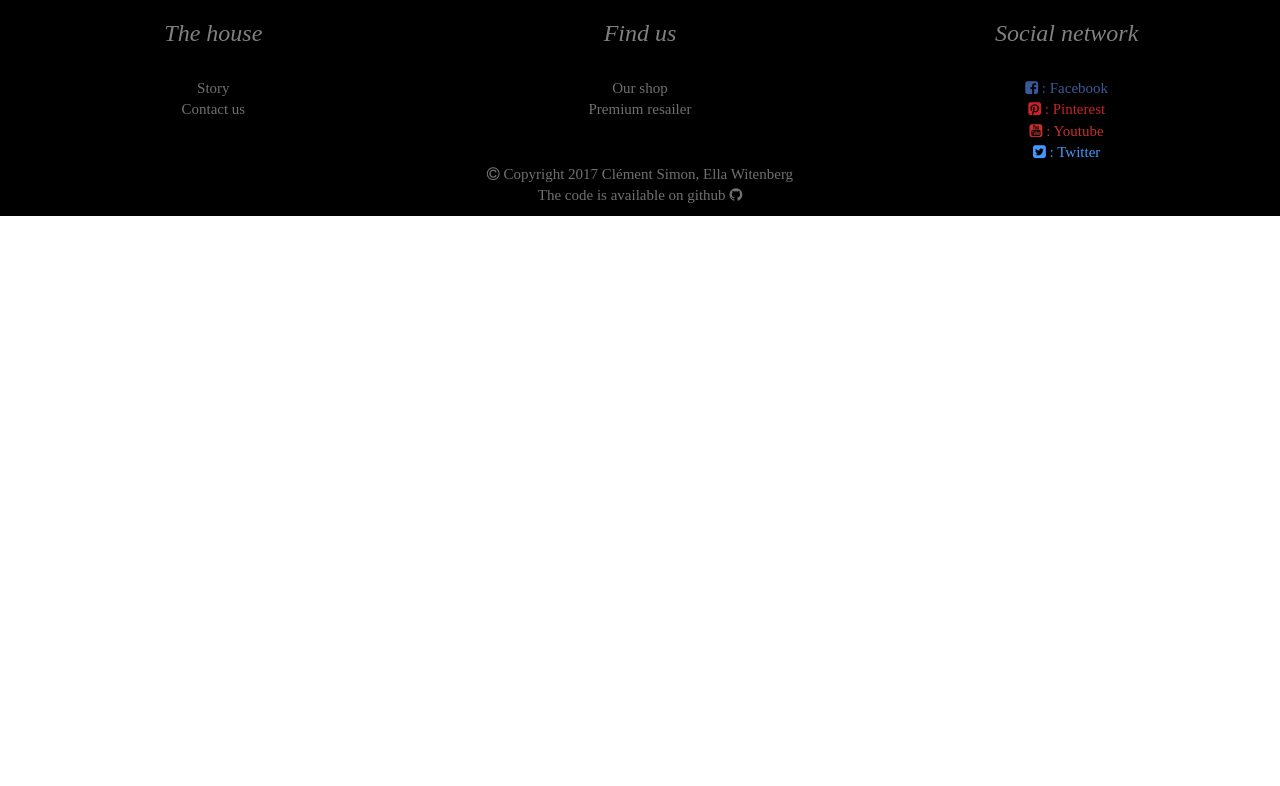
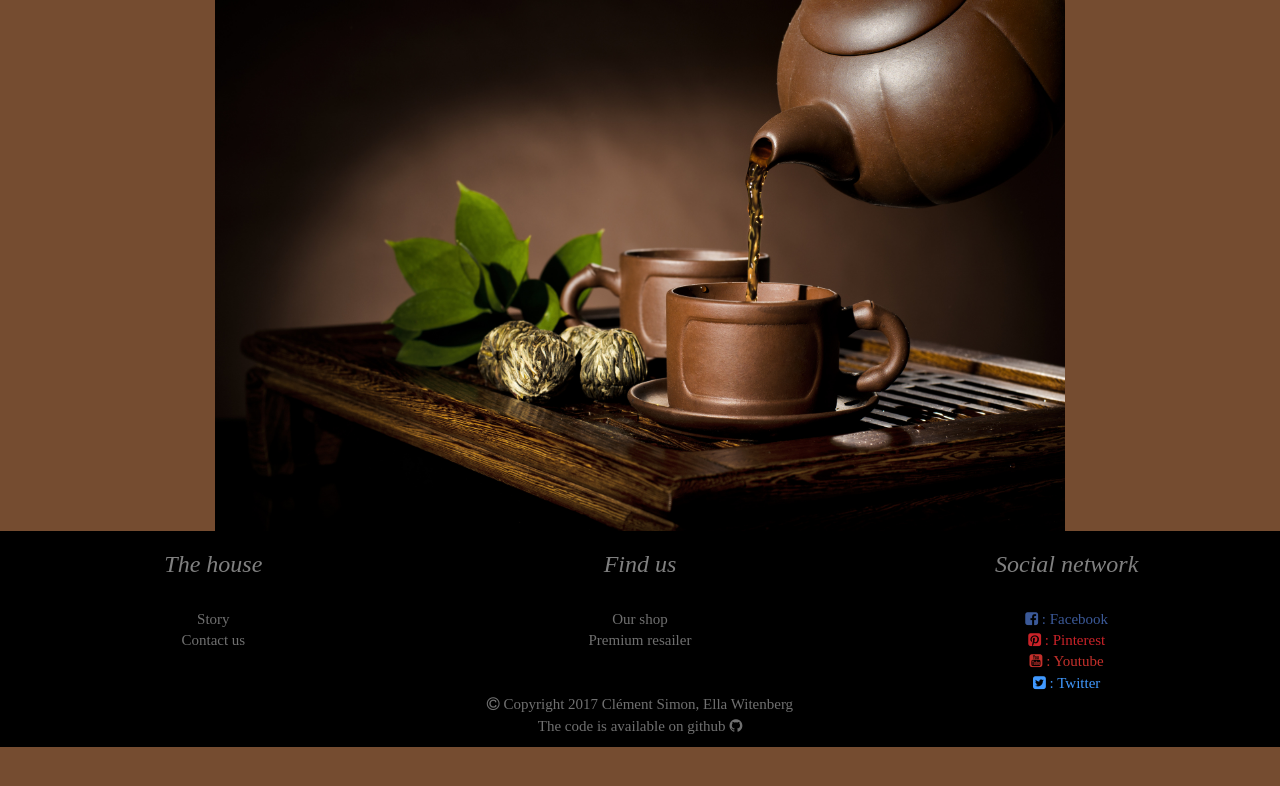
Before and after one commit to Ellaaaaww/WebProgrammingProject, a PHP site: page / in a window 1280 px wide. Shown: the top 786 px of the page. Run offline with PHP 8.4, Linux system fonts and the light colour scheme.

Commit message:
Ajout d'une image

```diff
--- a/CSS/main.css
+++ b/CSS/main.css
@@ -1,3 +1,7 @@
+body
+{
+    background-color: #754C30;
+}
 div.footer
 {
     background-color: black;
@@ -6,8 +10,6 @@ div.footer
     font-size: 15px;
     text-align: center;
     color: #707070;
-    position: relative;
-    display: block;
     padding-bottom:  10px;
 }
 
--- a/index.html
+++ b/index.html
@@ -11,7 +11,18 @@
       <meta charset="utf-8">
    </head>
    <body>
-      <!-- begin footer -->
+       <!--Begin header-->
+       <!--End header-->
+       <!--Begin core-->
+       <div class ="core">
+           <div class="row">
+                <div class="col-md-10 col-md-offset-1">
+                    <img src ="CSS/tea.jpg" height="20%"width="80%"style ="display: block;margin-left: auto;margin-right: auto;">
+                </div>
+            </div>
+       </div>
+       <!--End core-->
+      <!-- Begin footer -->
       <div class = "footer">
          <div class = "row">
             <div class = "container-fluid">
```
Also changed, not shown: CSS/tea.jpg (added).
